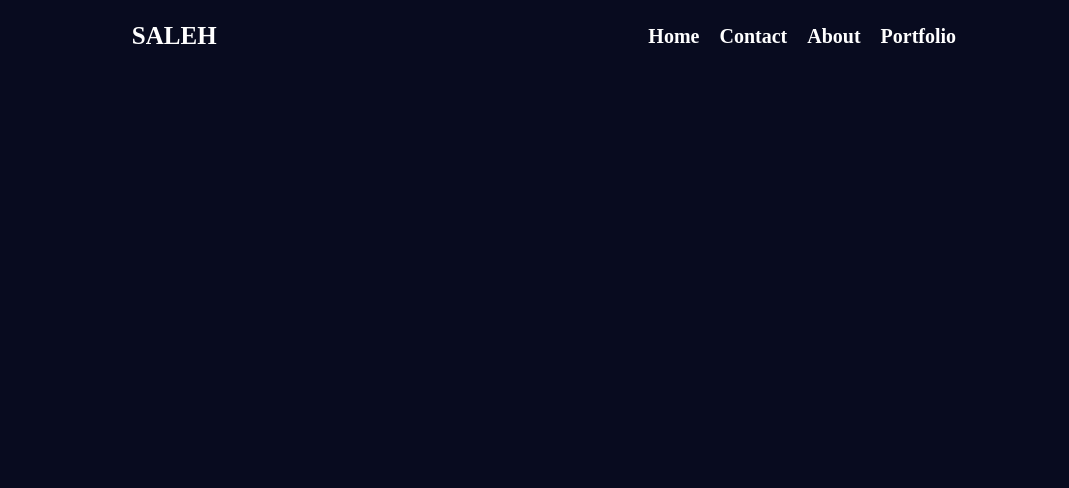
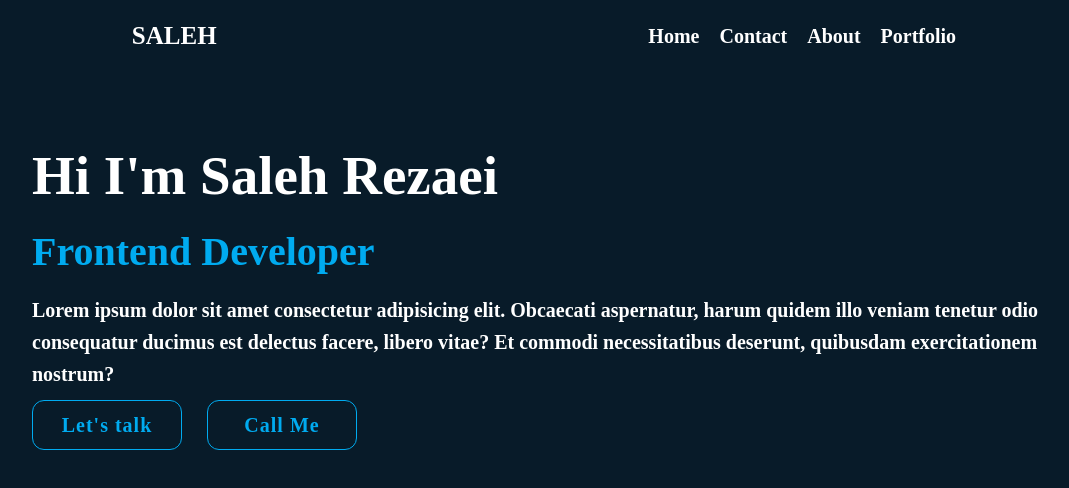
Before and after one commit to Amirsaleh2002/selfsite, a React (Vite) app: page / in a window 1280 px wide. Shown: the top 488 px of the page, without its empty margins (96-1165 px from the left). Built offline with nearby package versions, Linux system fonts and the light colour scheme.

Commit message:
create landing component and add it to dom

```diff
--- a/src/App.css
+++ b/src/App.css
@@ -1,3 +1,4 @@
 body {
-  background-color: #080b1f;
+  background-color: #081b29;
+  color: #00abf0;
 }
--- a/src/App.jsx
+++ b/src/App.jsx
@@ -1,11 +1,13 @@
 import React from "react";
 import "./App.css";
 import Navbar from "./components/Navbar/Navbar";
+import Landing from "./components/Landing/Landing";
 
 function App() {
   return (
     <>
       <Navbar />
+      <Landing />
     </>
   );
 }
--- /dev/null
+++ b/src/components/Landing/Landing.css
@@ -0,0 +1,51 @@
+.landing-container {
+  width: 80%;
+  margin: 60px auto;
+  display: flex;
+  flex-direction: column;
+  align-items: flex-start;
+}
+.userinfo {
+  font-size: 5.5rem;
+  color: #fff;
+  font-weight: bold;
+}
+.userjob {
+  font-size: 4rem;
+  color: #00abf0;
+  font-weight: 900;
+  margin-bottom: 10px;
+}
+.userdetails {
+  font-size: 2rem;
+  color: #fff;
+  font-weight: 600;
+  margin-bottom: 10px;
+}
+.user-communication-links {
+  display: flex;
+  justify-content: space-between;
+  align-items: center;
+  gap: 25px;
+}
+.user-communication-links a {
+  text-decoration: none;
+  width: 150px;
+  height: 50px;
+  background-color: red;
+  border-radius: 12px;
+  font-size: 2rem;
+  display: flex;
+  justify-content: center;
+  align-items: center;
+  letter-spacing: 1px;
+  color: #00abf0;
+  background-color: #081b29;
+  border: 1px solid #00abf0;
+  transition: all 1s;
+  font-weight: 700;
+}
+.user-communication-links a:hover {
+  color: #081b29;
+  background-color: #00abf0;
+}
--- /dev/null
+++ b/src/components/Landing/Landing.jsx
@@ -0,0 +1,29 @@
+import React from "react";
+
+import "./Landing.css";
+function Landing() {
+  return (
+    <div className="landing-container">
+      <div>
+        <h1 className="userinfo">Hi I'm Saleh Rezaei</h1>
+      </div>
+      <div>
+        <h2 className="userjob">Frontend Developer</h2>
+      </div>
+      <div>
+        <p className="userdetails">
+          Lorem ipsum dolor sit amet consectetur adipisicing elit. Obcaecati
+          aspernatur, harum quidem illo veniam tenetur odio consequatur ducimus
+          est delectus facere, libero vitae? Et commodi necessitatibus deserunt,
+          quibusdam exercitationem nostrum?
+        </p>
+      </div>
+      <div className="user-communication-links">
+        <a href="#">Let's talk</a>
+        <a href="#">Call Me</a>
+      </div>
+    </div>
+  );
+}
+
+export default Landing;
```
